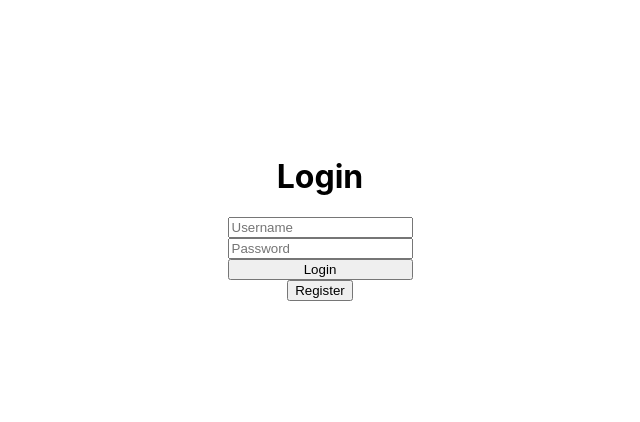
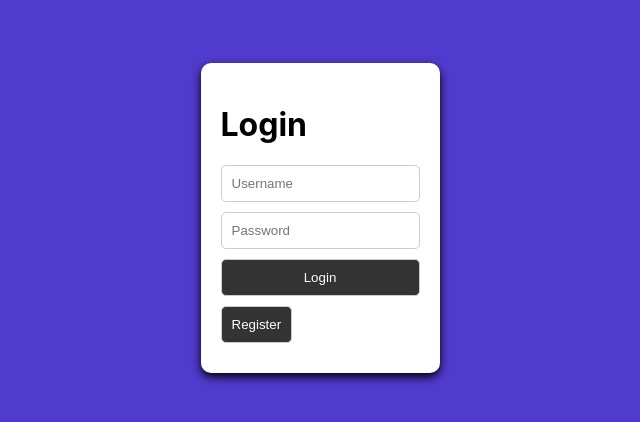
Before and after one commit to NguyenDani/Messaging-MERN, a React (Create React App) app in the folder client/: page / in a window 1280 px wide. Shown: the part 182-604 px from the top of the page, without its empty margins (320-960 px from the left). Built offline with nearby package versions, Linux system fonts and the light colour scheme.

Commit message:
Styled login page

```diff
--- a/client/src/components/authentication/authentication.js
+++ b/client/src/components/authentication/authentication.js
@@ -45,7 +45,7 @@
     };
 
     return (
-        <div>
+        <div class="container">
             <div class="card">
                 <h1>{isRegistering ? 'Register' : 'Login'}</h1>
                 <form onSubmit={handleAuth}>
--- a/client/src/components/authentication/styles.css
+++ b/client/src/components/authentication/styles.css
@@ -1,12 +1,38 @@
-.card {
+.container {
   display: flex;
-  flex-direction: column;
   justify-content: center;
   align-items: center;
   height: 100vh;
+  background-color: #513bcf;
+}
+
+.card {
+  background-color: #ffffff;
+  padding: 20px;
+  border-radius: 10px;
+  box-shadow: 0 4px 10px rgba(0, 0, 0, 1);
 }
 
 .form-column {
   display: flex;
   flex-direction: column;
 }
+
+input[type="text"],
+input[type="password"],
+button {
+  margin-bottom: 10px;
+  padding: 10px;
+  border: 1px solid #ccc;
+  border-radius: 5px;
+}
+
+button {
+  background-color: #333; /* Dark button background */
+  color: #ffffff; /* Text color */
+  cursor: pointer;
+}
+
+button:hover {
+  background-color: #555; /* Darker background on hover */
+}
```
